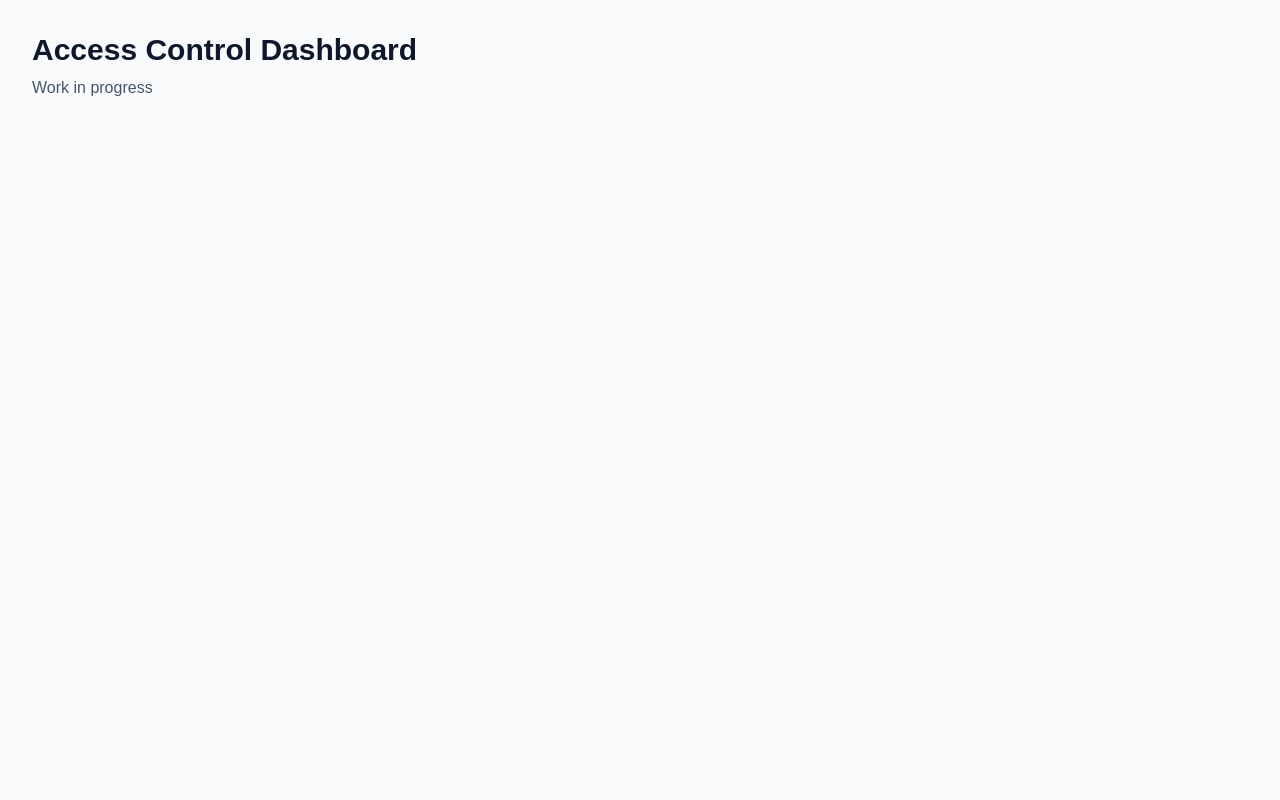
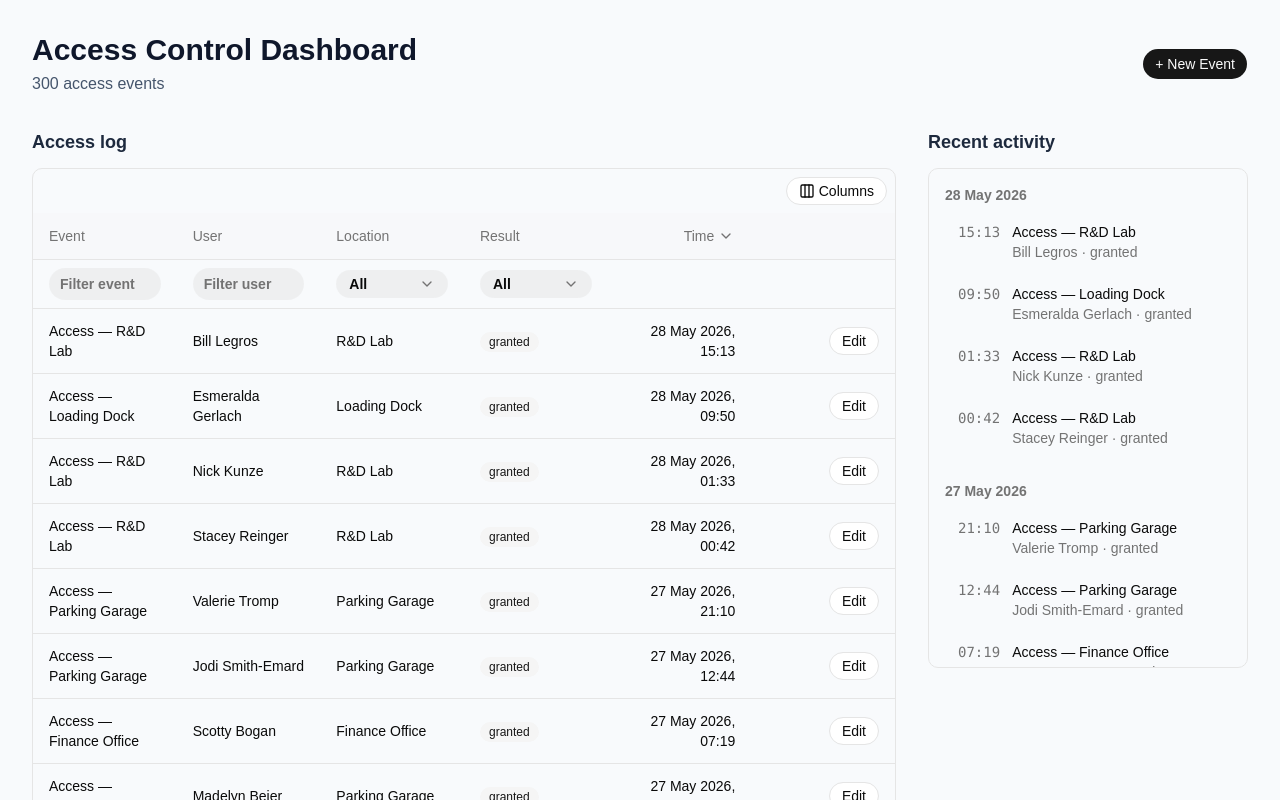
Before and after one commit to elonyavist/access-control-dashboard, a React (Vite) app: page / in a window 1280 px wide. Shown: the top 800 px of the page. Built offline with nearby package versions, Linux system fonts and the light colour scheme.

Commit message:
feat(app): wire DataGrid, Timeline, and event form into demo page

```diff
--- a/src/App.tsx
+++ b/src/App.tsx
@@ -1,10 +1,142 @@
+import { useState } from 'react';
+import { DataGrid } from '@/components/DataGrid';
+import { Timeline } from '@/components/Timeline';
+import type { TimelineItem } from '@/components/Timeline';
+import { Button } from '@/components/ui/button';
+import type { EventFormValues } from '@/components/EventForm';
+import { EventDialog } from './app/EventDialog';
+import { accessEventColumns } from './app/columns';
+import { accessEvents } from './app/accessEvents.data';
+import type { AccessEvent } from './app/types';
+
+// Timeline shows the front slice of the store. New events are prepended, so an added
+// event is always in the slice (and thus in the timeline) regardless of its date.
+const TIMELINE_SIZE = 40;
+let nextEventId = 0;
+
+function toTimelineItem(e: AccessEvent): TimelineItem {
+  return {
+    id: e.id,
+    date: e.date,
+    title: e.title,
+    description: `${e.user} · ${e.result}`,
+  };
+}
+
 function App() {
+  const [events, setEvents] = useState<AccessEvent[]>(() => [...accessEvents]);
+  const [dialogOpen, setDialogOpen] = useState(false);
+  const [editing, setEditing] = useState<AccessEvent | null>(null);
+  const [announcement, setAnnouncement] = useState('');
+
+  const openAdd = () => {
+    setEditing(null);
+    setDialogOpen(true);
+  };
+
+  const openEdit = (event: AccessEvent) => {
+    setEditing(event);
+    setDialogOpen(true);
+  };
+
+  const handleSave = (values: EventFormValues) => {
+    if (editing) {
+      setEvents((prev) =>
+        prev.map((e) =>
+          e.id === editing.id
+            ? { ...e, title: values.title, date: new Date(values.date) }
+            : e,
+        ),
+      );
+      setAnnouncement(`Event "${values.title}" updated.`);
+    } else {
+      const event: AccessEvent = {
+        id: `evt-new-${nextEventId++}`,
+        title: values.title,
+        date: new Date(values.date),
+        user: 'Admin',
+        location: 'Main Entrance', // a real location so it matches the Location filter
+        result: 'granted',
+        method: 'manual',
+      };
+      setEvents((prev) => [event, ...prev]);
+      setAnnouncement(`Event "${values.title}" added to the log and timeline.`);
+    }
+    setDialogOpen(false);
+    setEditing(null);
+  };
+
+  const timelineItems = events.slice(0, TIMELINE_SIZE).map(toTimelineItem);
+
   return (
-    <div className="min-h-screen bg-slate-50 p-8">
-      <h1 className="text-3xl font-bold text-slate-900">
-        Access Control Dashboard
-      </h1>
-      <p className="mt-2 text-slate-600">Work in progress</p>
+    <div className="min-h-screen bg-slate-50">
+      <div className="mx-auto max-w-7xl space-y-8 p-8">
+        <header className="flex items-center justify-between">
+          <div>
+            <h1 className="text-3xl font-bold text-slate-900">
+              Access Control Dashboard
+            </h1>
+            <p className="mt-1 text-slate-600">{events.length} access events</p>
+          </div>
+          <Button onClick={openAdd}>+ New Event</Button>
+        </header>
+
+        {/* App-level announcement region: mounted empty up-front, survives dialog close. */}
+        <div role="status" aria-live="polite" className="sr-only">
+          {announcement}
+        </div>
+
+        <div className="flex flex-col gap-8 lg:flex-row lg:items-start">
+          {/* min-w-0 lets the flex child shrink so the grid's overflow-x-auto works */}
+          <section
+            aria-labelledby="access-log-heading"
+            className="space-y-3 lg:min-w-0 lg:flex-1"
+          >
+            <h2 id="access-log-heading" className="text-lg font-semibold text-slate-800">
+              Access log
+            </h2>
+            <DataGrid
+              data={events}
+              columns={accessEventColumns}
+              getRowId={(e) => e.id}
+              defaultSort={{ columnId: 'date', direction: 'desc' }}
+              onRowAction={openEdit}
+              rowActionLabel="Edit"
+              caption="Access events log"
+            />
+          </section>
+
+          <section
+            aria-labelledby="recent-activity-heading"
+            className="space-y-3 lg:sticky lg:top-8 lg:w-80 lg:shrink-0"
+          >
+            <h2
+              id="recent-activity-heading"
+              className="text-lg font-semibold text-slate-800"
+            >
+              Recent activity
+            </h2>
+            {/* Card frame to match the grid + capped height so the rail scrolls
+                internally instead of towering below the table. */}
+            <div className="rounded-lg border p-4 lg:max-h-[500px] lg:overflow-y-auto">
+              <Timeline
+                items={timelineItems}
+                onItemSelect={(item) => {
+                  const found = events.find((e) => e.id === item.id);
+                  if (found) openEdit(found);
+                }}
+              />
+            </div>
+          </section>
+        </div>
+
+        <EventDialog
+          open={dialogOpen}
+          onOpenChange={setDialogOpen}
+          event={editing}
+          onSave={handleSave}
+        />
+      </div>
     </div>
   );
 }
```
